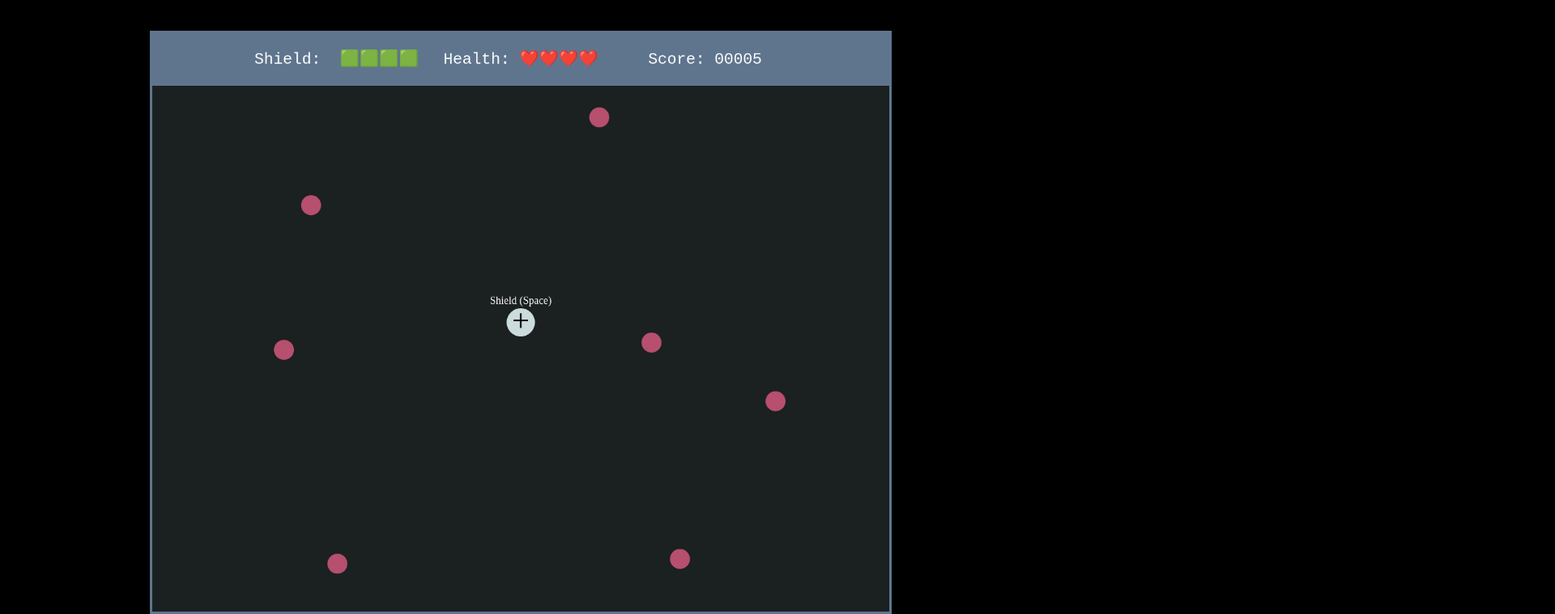
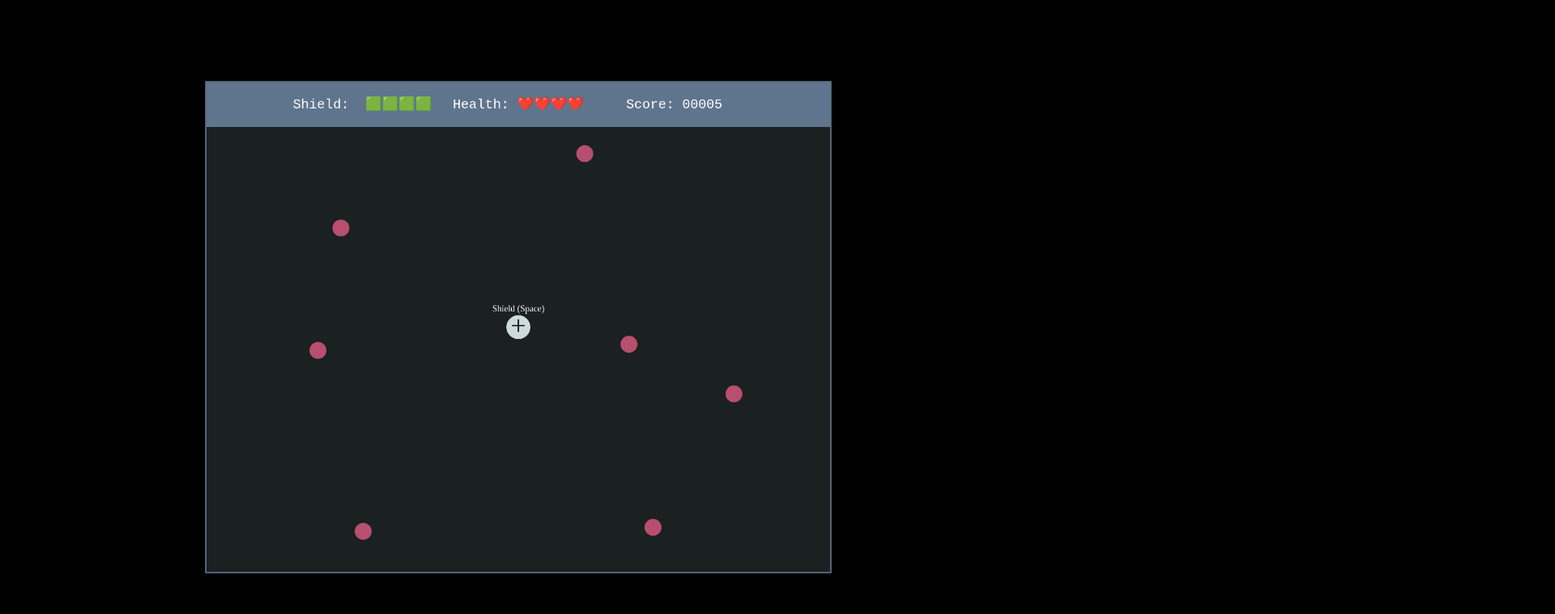
Before and after one commit to jfMoller/BallGame, a plain HTML site: page index.html in a window 1280 px wide. Shown: the top 759 px of the page at 81% size, 1920 px wide, since content can reach past the window. Drawn offline with Linux system fonts and the light colour scheme.

Commit message:
Fixed CSS alignment

```diff
--- a/index.html
+++ b/index.html
@@ -2,8 +2,8 @@
   <head>
     <style>
       html {
-        height: 100%;
-        zoom: 65%;
+        height: 100vh;
+        scale: 0.55;
       }
 
       body {
@@ -15,9 +15,13 @@
       }
 
       #canvas_container {
+        display: flex;
+        justify-content: center;
+        align-items: center;
         width: 1400px;
-        height: 700px;
+        height: 1100px;
       }
+
       #canvas {
         border: solid rgb(95, 117, 142);
         background-color: rgb(27, 32, 33);
```
